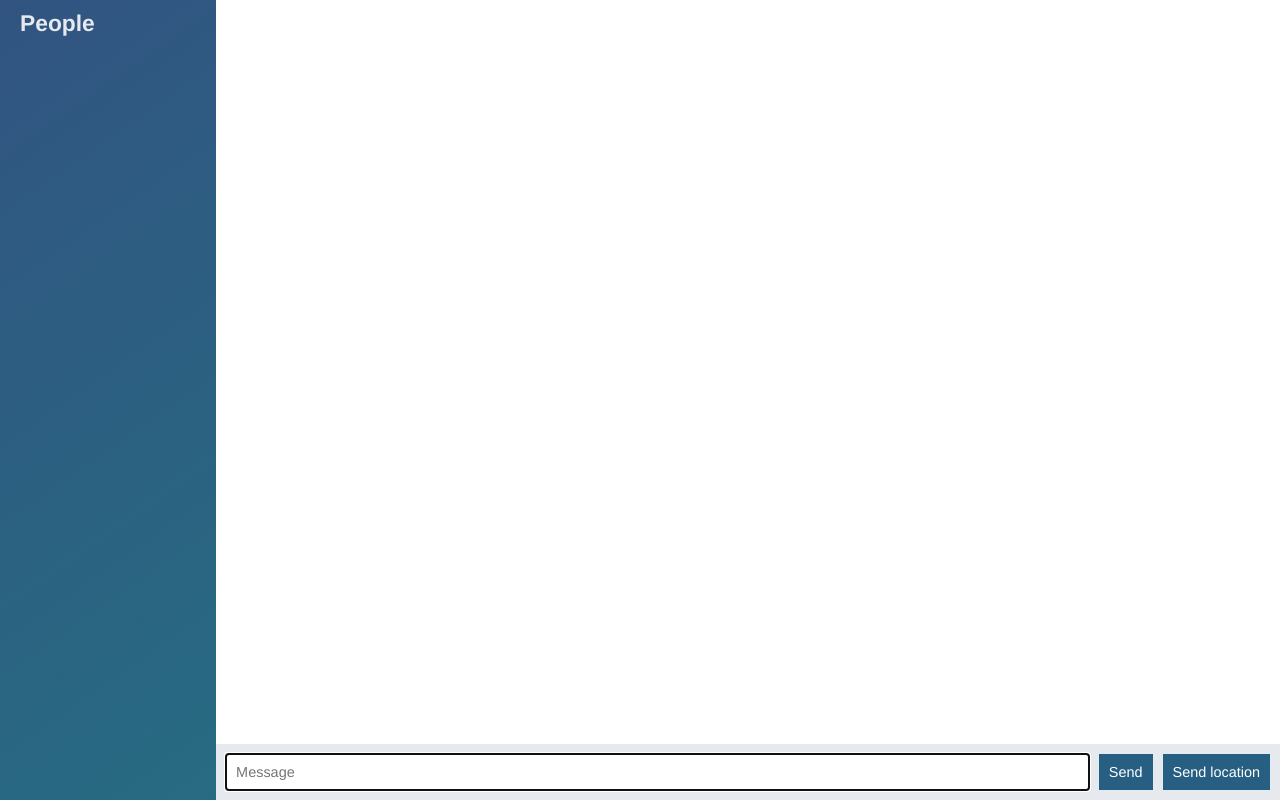
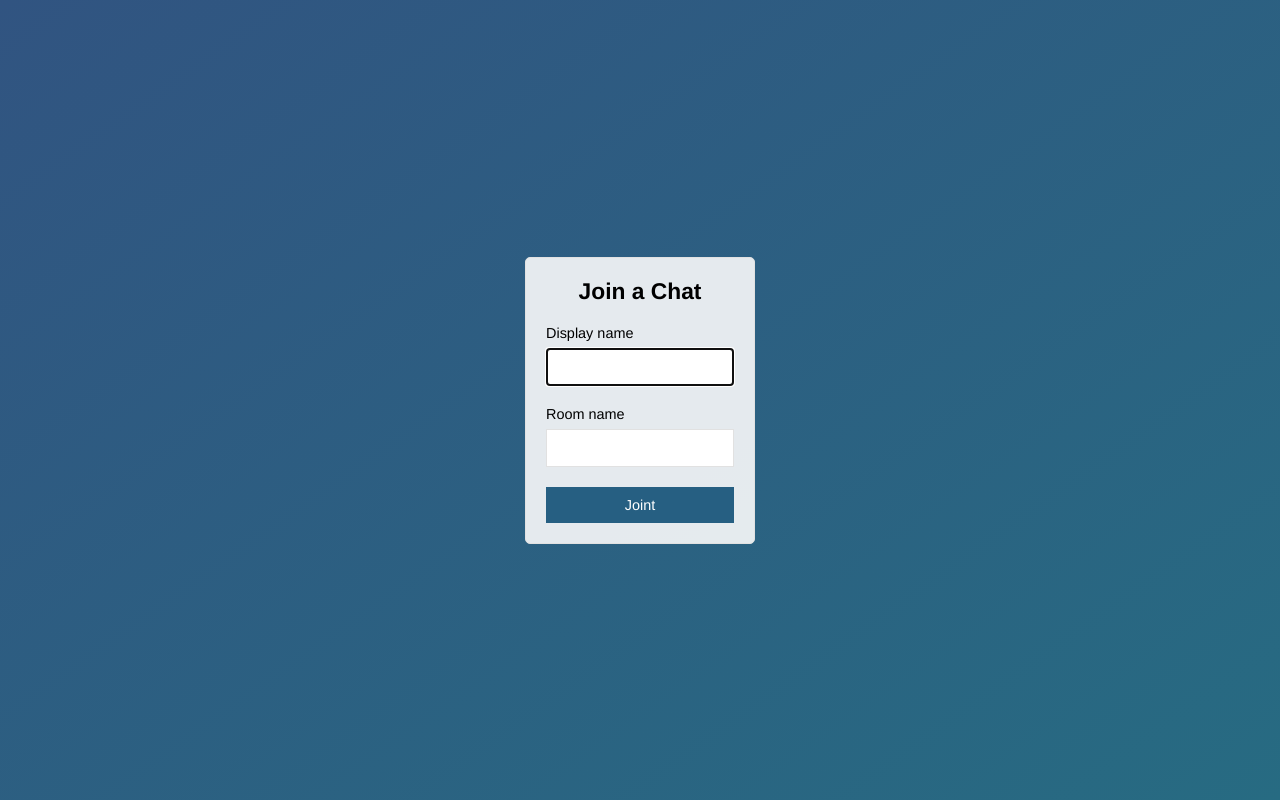
Before and after one commit to nad2000/Node.js-CHAT, a website: page public/index.html in a window 1280 px wide. Drawn offline with nearby package versions, Linux system fonts and the light colour scheme; no server answers.

Commit message:
added join page

```diff
--- a/public/index.html
+++ b/public/index.html
@@ -3,56 +3,32 @@
 
 <head>
   <meta charset="utf-8">
+  <title>Join | ChatApp</title>
+  <meta name="viewport" content="width=device-width, initial-scale=1, user-scalable=no">
   <link rel="stylesheet" href="/css/styles.css">
-  <script src="https://cdnjs.cloudflare.com/ajax/libs/socket.io/2.0.4/socket.io.js"></script>
-  <script src="https://cdnjs.cloudflare.com/ajax/libs/jquery/3.3.1/jquery.min.js"></script>
-  <script src="https://cdnjs.cloudflare.com/ajax/libs/moment.js/2.20.1/moment.min.js"></script>
-  <script src="https://cdnjs.cloudflare.com/ajax/libs/mustache.js/2.3.0/mustache.min.js"></script>
 </head>
 
-<body class="chat">
+<body class="centered-form">
 
-  <div class="chat__sidebar">
-    <h3>People</h3>
-    <div id="users">
-    </div>
+  <div class="centered-form__form">
+    <form action="/chat.html">
+      <div class="form-field">
+        <h3>Join a Chat</h3>
+      </div>
+      <div class="form-field">
+        <label>Display name</label>
+        <input type="text" name="name" autofocus />
+      </div>
+      <div class="form-field">
+        <label>Room name</label>
+        <input type="text" name="room"/>
+      </div>
+      <div class="form-field">
+        <button>Joint</button>
+      </div>
+    </form>
   </div>
 
-  <div class="chat__main">
-
-    <ol class="chat__messages" id="messages">
-    </ol>
-
-    <div class="chat__footer">
-      <form id="message-form">
-        <input type="text" id="message" name="message" placeholder="Message" autofocus
-          autocomplete="off" />
-        <button id="send">Send</button>
-      </form>
-      <button id="send-location">Send location</button>
-    </div>
-
-  </div>
-
-  <script id="message-template" type="text/template">
-    <li class="message">
-      <div class="message__title">
-        <h4>{{from}}</h4>
-        <span>{{formattedTime}}</span>
-      </div>
-      <div class="message__body">
-        {{#url}}
-          <a target="_blank" href="{{url}}">My current location</a>
-        {{/url}}
-        {{#text}}
-          {{text}}
-        {{/text}}
-      </div>
-    </li>
-
-  </script>
-
-  <script src="/js/index.js"></script>
 </body>
 
 </html>
```
Also changed, not shown: public/chat.html (added, +59 -0 lines), public/js/chat.js (renamed from public/js/index.js).
